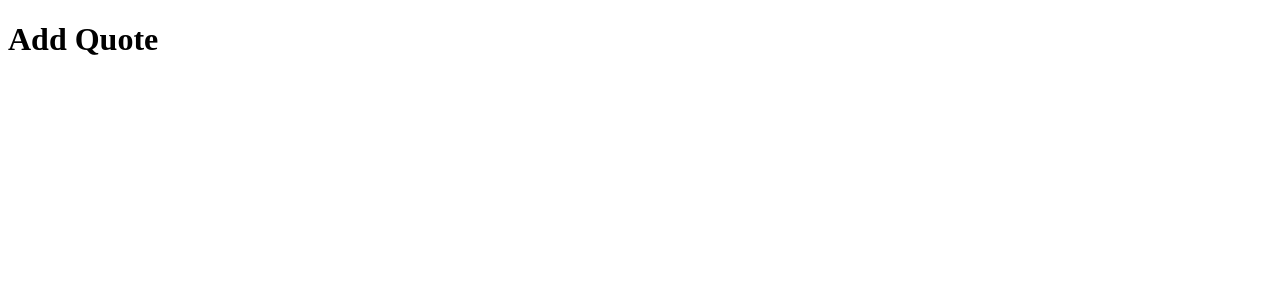
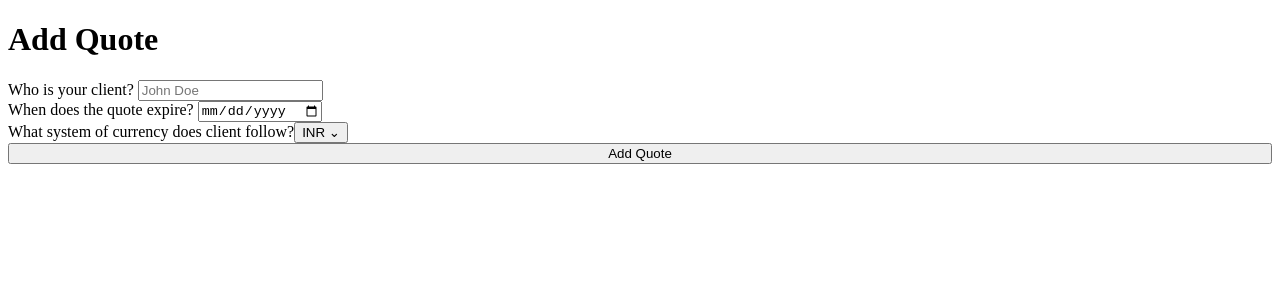
Before and after one commit to mohanamisra/quotation-module-frontend, a React (Vite) app: page /addquote in a window 1280 px wide. Shown: the top 300 px of the page. Built offline with nearby package versions, Linux system fonts and the light colour scheme.

Commit message:
Implemented Add Quotation Functionality integrated with the POST API endpoint

```diff
--- a/package.json
+++ b/package.json
@@ -10,6 +10,8 @@
     "preview": "vite preview"
   },
   "dependencies": {
+    "@radix-ui/react-dropdown-menu": "^2.1.6",
+    "radix-ui": "^1.1.3",
     "react": "^19.0.0",
     "react-dom": "^19.0.0",
     "react-router-dom": "^7.5.0"
--- a/src/pages/AddQuoteScreen/AddQuote.css
+++ b/src/pages/AddQuoteScreen/AddQuote.css
@@ -0,0 +1,4 @@
+.add-quote-form {
+    display: flex;
+    flex-direction: column;
+}
--- a/src/pages/AddQuoteScreen/AddQuote.jsx
+++ b/src/pages/AddQuoteScreen/AddQuote.jsx
@@ -1,9 +1,62 @@
-import React from 'react';
+import React, {useState} from 'react';
+import * as DropdownMenu from '@radix-ui/react-dropdown-menu';
+import './AddQuote.css'
 
 const AddQuote = () => {
+    const [client, setClient] = useState('');
+    const [expiry, setExpiry] = useState('');
+    const [currency, setCurrency] = useState('INR');
+
+    const handleSubmit = async (e) => {
+        e.preventDefault();
+        const [yyyy, mm, dd] = expiry.split('-');
+        const formattedExpiry = `${dd}/${mm}/${yyyy}`;
+        const data = {
+            client_name: client,
+            expiry_date: formattedExpiry,
+            currency: currency.toLowerCase(),
+            parts:[]
+        }
+        await fetch('http://localhost:3000/quotations', {
+            method: 'POST',
+            headers: {'Content-Type': 'application/json'},
+            body: JSON.stringify(data),
+        });
+        alert("Quote Added!");
+    }
+
     return (
         <div>
             <h1>Add Quote</h1>
+            <form className="add-quote-form" onSubmit={handleSubmit}>
+                <label>
+                    Who is your client? <input placeholder="John Doe" type="text" value={client} onChange={e => setClient(e.target.value)}/>
+                </label>
+                <label>
+                    When does the quote expire? <input type="date" value={expiry} onChange = {e => setExpiry(e.target.value)}/>
+                </label>
+                <label>
+                    What system of currency does client follow?
+                    <DropdownMenu.Root>
+                        <DropdownMenu.Trigger>
+                            {currency} <span>⌄</span>
+                        </DropdownMenu.Trigger>
+                        <DropdownMenu.Content>
+                            <DropdownMenu.Item
+                                onSelect={() => setCurrency('INR')}
+                            >
+                                INR
+                            </DropdownMenu.Item>
+                            <DropdownMenu.Item
+                                onSelect={() => setCurrency('USD')}
+                            >
+                                USD
+                            </DropdownMenu.Item>
+                        </DropdownMenu.Content>
+                    </DropdownMenu.Root>
+                </label>
+                <button type="submit">Add Quote</button>
+            </form>
         </div>
     );
 };
```
Also changed, not shown: 1 other file (tests, documents, lock files or other folders).
